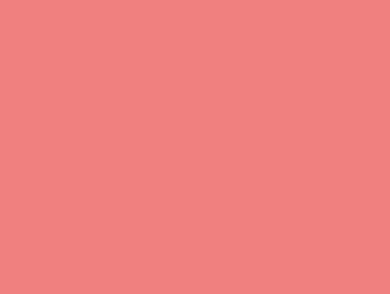
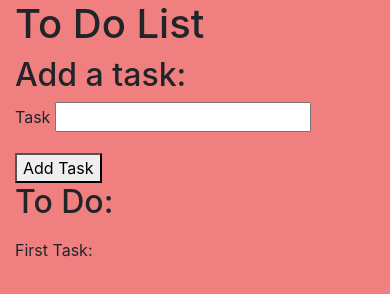
Before and after one commit to tawneeh/to-do-list, a website built with webpack: page src/index.html in a window 390 px wide. Built offline with nearby package versions, Linux system fonts and the light colour scheme.

Commit message:
update index.html

```diff
--- a/src/index.html
+++ b/src/index.html
@@ -1,9 +1,35 @@
 <!DOCTYPE html>
 <html lang="en-US">
 <head>
-  <title>Template</title>
+  <title>To Do List</title>
 </head>
 <body>
+  <div class="container">
+    <h1>To Do List</h1>
+    <div class="row">
+      <div class="col-md-6">
+        <h2>Add a task:</h2>
+        <form id="new-task">
+          <div class="form-group">
+            <label for="new-task">Task</label>
+            <input type="text" id="newTask">
+          </div>
+          <button type="submit">Add Task</button>
+        </form>
+
+        <h2>To Do:</h2>
+        <ul id="list">
+        </ul>
+      </div>
+      <div class="col-md-6">
+        <div id="show-list">
+          <p>First Task: <span class="first-task"></span></p>
+          <div id="buttons">
+          </div>
+        </div>
+      </div>
+    </div>
+  </div>
 
   <script type="text/javascript" src="bundle.js"></script>
 </body>
```
